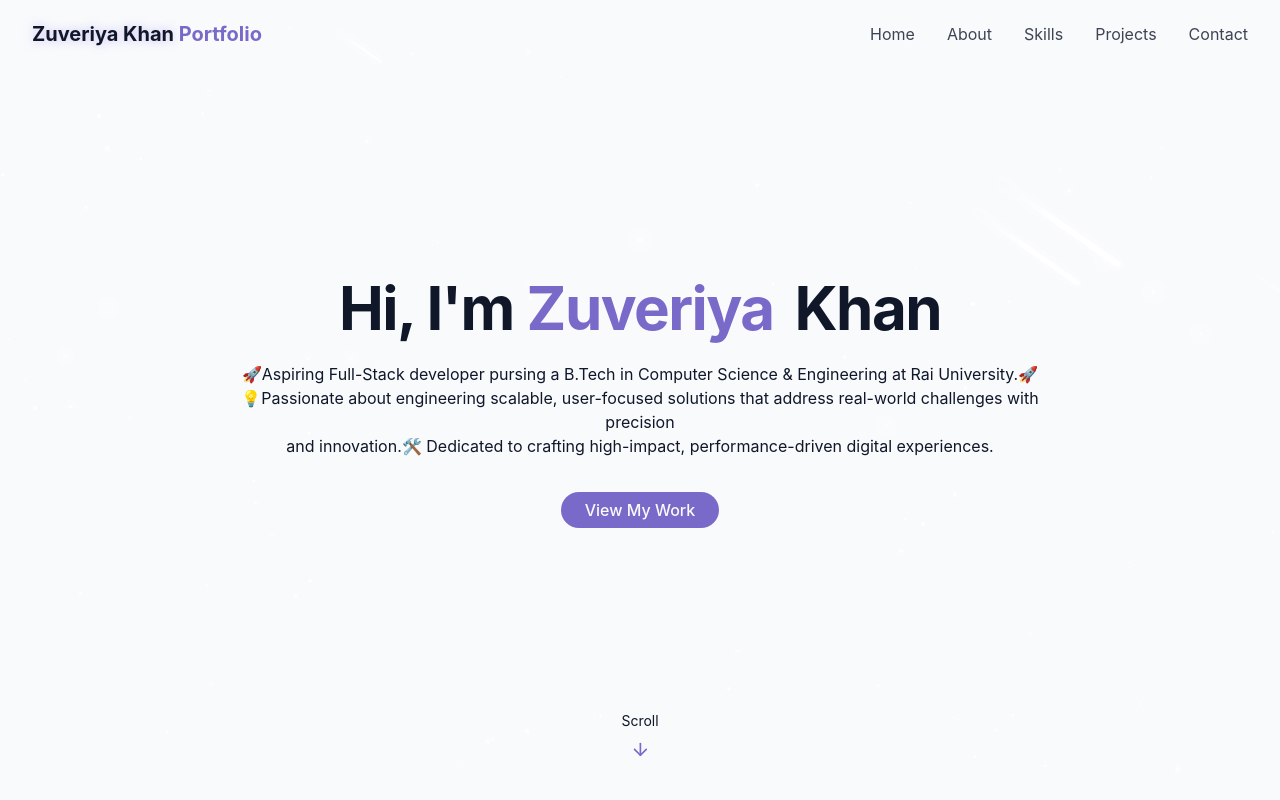
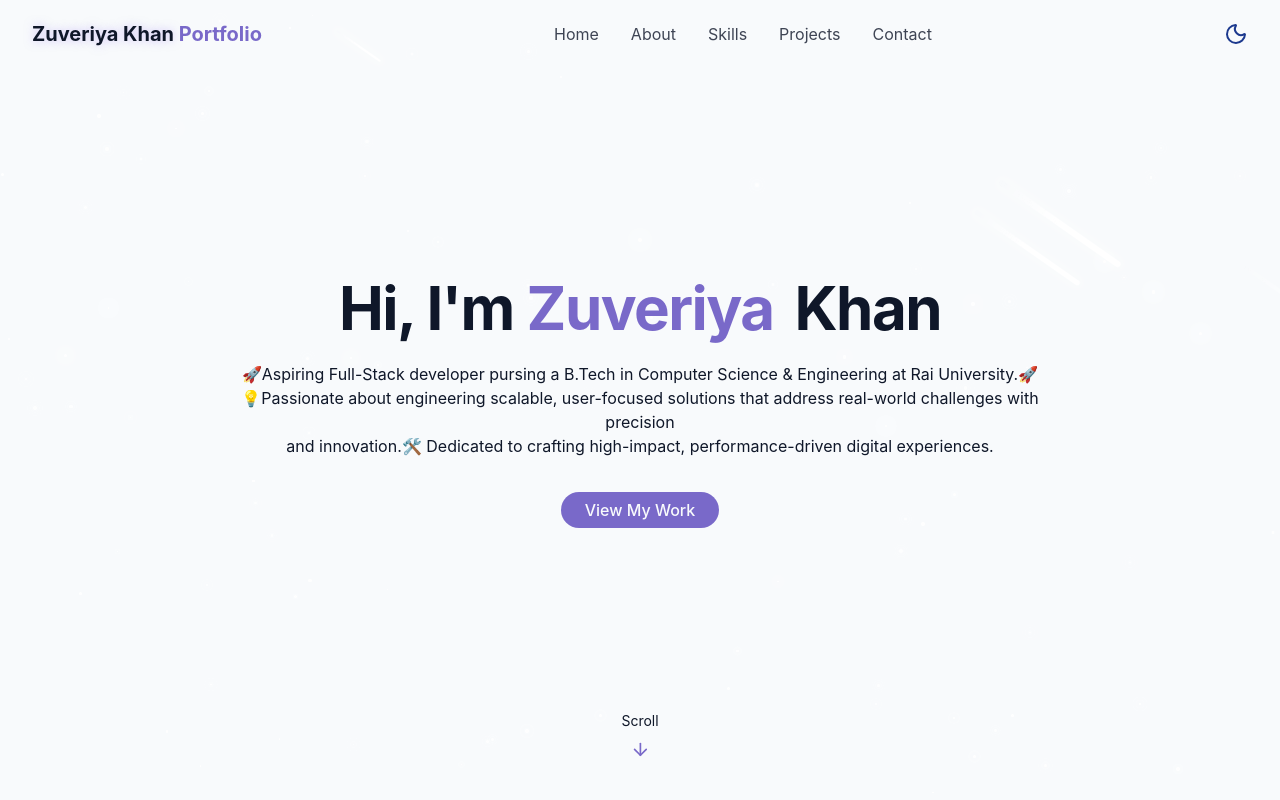
Before and after one commit to zuveriyakhan05/Zuveriya_Portfolio, a React (Vite) app: page / in a window 1280 px wide. Shown: the top 800 px of the page. Built offline with nearby package versions, Linux system fonts and the light colour scheme.

Commit message:
Initial Commit

```diff
--- a/src/components/Navbar.jsx
+++ b/src/components/Navbar.jsx
@@ -1,6 +1,7 @@
 import { cn } from "../lib/utils";
 import { useEffect, useState } from "react";
-import { Menu, } from "lucide-react"
+import { Menu, X } from "lucide-react";
+import { ThemeToggle } from "./ThemeToggle"; // <-- Import ThemeToggle
 
 const navItems = [
     { name: "Home", href: "#hero" },
@@ -18,13 +19,13 @@ export const Navbar = () => {
         const handleScroll = () => {
             setIsScrolled(window.scrollY > 10);
         }
-
         window.addEventListener("scroll", handleScroll);
         return () => window.removeEventListener("scroll", handleScroll);
-
     }, []);
 
-    return <nav className={cn("fixed w-full z-40 transition-all duration-300",
+    return (
+        <nav className={cn(
+            "fixed w-full z-40 transition-all duration-300",
             isScrolled ? "py-3 bg-background/80 backdrop-blur-md shadow-xs" : "py-5"
         )}>
             <div className="container flex items-center justify-between">
@@ -32,10 +33,11 @@ export const Navbar = () => {
                     className="text-xl font-bold text-primary flex items-center"
                     href="#hero">
                     <span className="relative z-10 ">
-                    <span className="text-glow text-foreground ">Zuveriya Khan</span> Portfolio </span>
+                        <span className="text-glow text-foreground ">Zuveriya Khan</span> Portfolio
+                    </span>
                 </a>
 
-            {/*Desktop nav*/}
+                {/* Desktop nav */}
                 <div className="hidden md:flex space-x-8">
                     {navItems.map((item, key) => (
                         <a key={key} href={item.href} className="text-foreground/80 hover:text-primary transition-colors duration-300">
@@ -44,15 +46,20 @@ export const Navbar = () => {
                     ))}
                 </div>
 
-            {/*Mobile nav*/}
-
+                {/* Right side: Theme toggle + Mobile menu button */}
+                <div className="flex items-center gap-2">
+                    <ThemeToggle />
                     <button
                         onClick={() => setIsMenuOpen((prev) => !prev)}
                         className="md:hidden p-2 text-foreground z-50"
                         aria-label={isMenuOpen ? "Close Menu" : "Open Menu"}>
-                {isMenuOpen ? <x size={24} /> : <Menu size={24} />}
+                        {isMenuOpen ? <X size={24} /> : <Menu size={24} />}
                     </button>
-            <div className={cn("fixed inset-0 bg-background/95 backdrop-blur-md z-40 flex flex-col items-center justify-center",
+                </div>
+
+                {/* Mobile nav */}
+                <div className={cn(
+                    "fixed inset-0 bg-background/95 backdrop-blur-md z-40 flex flex-col items-center justify-center",
                     "transition-all duration-300 md:hidden",
                     isMenuOpen ? "opacity-100 pointer-events-auto" : "opacity-0 pointer-events-none"
                 )}>
@@ -68,4 +75,5 @@ export const Navbar = () => {
                 </div>
             </div>
         </nav>
+    );
 };
--- a/src/components/ThemeToggle.jsx
+++ b/src/components/ThemeToggle.jsx
@@ -30,10 +30,8 @@ useEffect(() => {
   }
 
   return (
-    <button onClick={toggleTheme} className={cn(
-        "fixed bottom-205 right-8 z-50 p-2 rounded-full transiton-colors duration-300",
-        "focus:outline-hidden"
-    )}
+    <button onClick={toggleTheme}
+    // className={cn("fixed top-5 left-76 z-50 p-2 rounded-full transiton-colors duration-300","focus:outline-hidden")}
     >
 
       {isDarkMode ? (<Sun className="h-6 w-6 text-yellow-300"/>
--- a/src/pages/Home.jsx
+++ b/src/pages/Home.jsx
@@ -12,14 +12,14 @@ export const Home = () => {
   return (
     <div className="min-h-screen text-foreground overflow-x-hidden">
       {/* Theme Toggle */}
-      <ThemeToggle />
+      {/* <ThemeToggle /> */}
 
       {/* Background Effects */}
       <StarBackground />
 
       {/* Navbar */}
       <Navbar />
-      <ThemeToggle />
+      {/* <ThemeToggle /> */}
 
       {/* Main Content */}
       <main>
```
Lines whose indentation alone changed are shown as unchanged.
